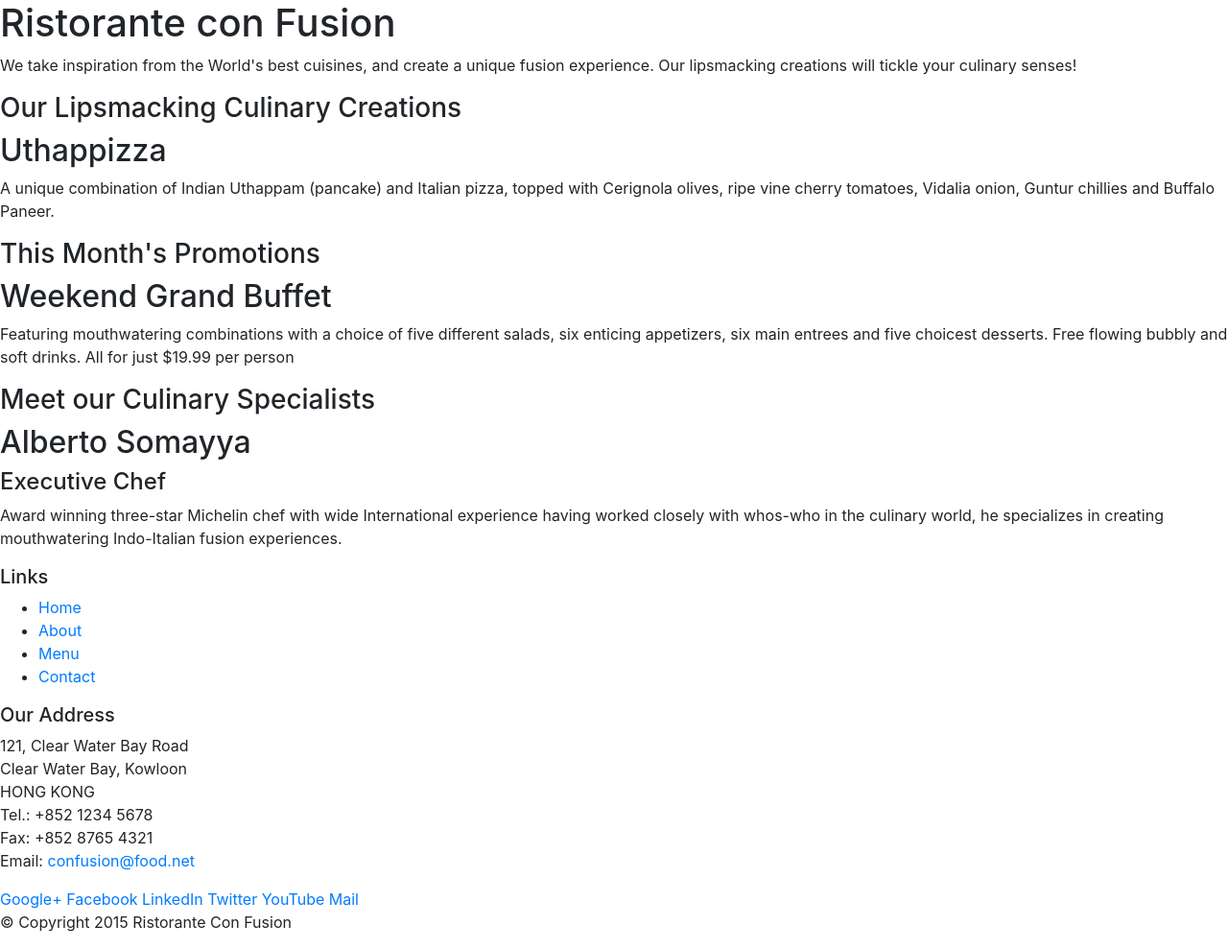
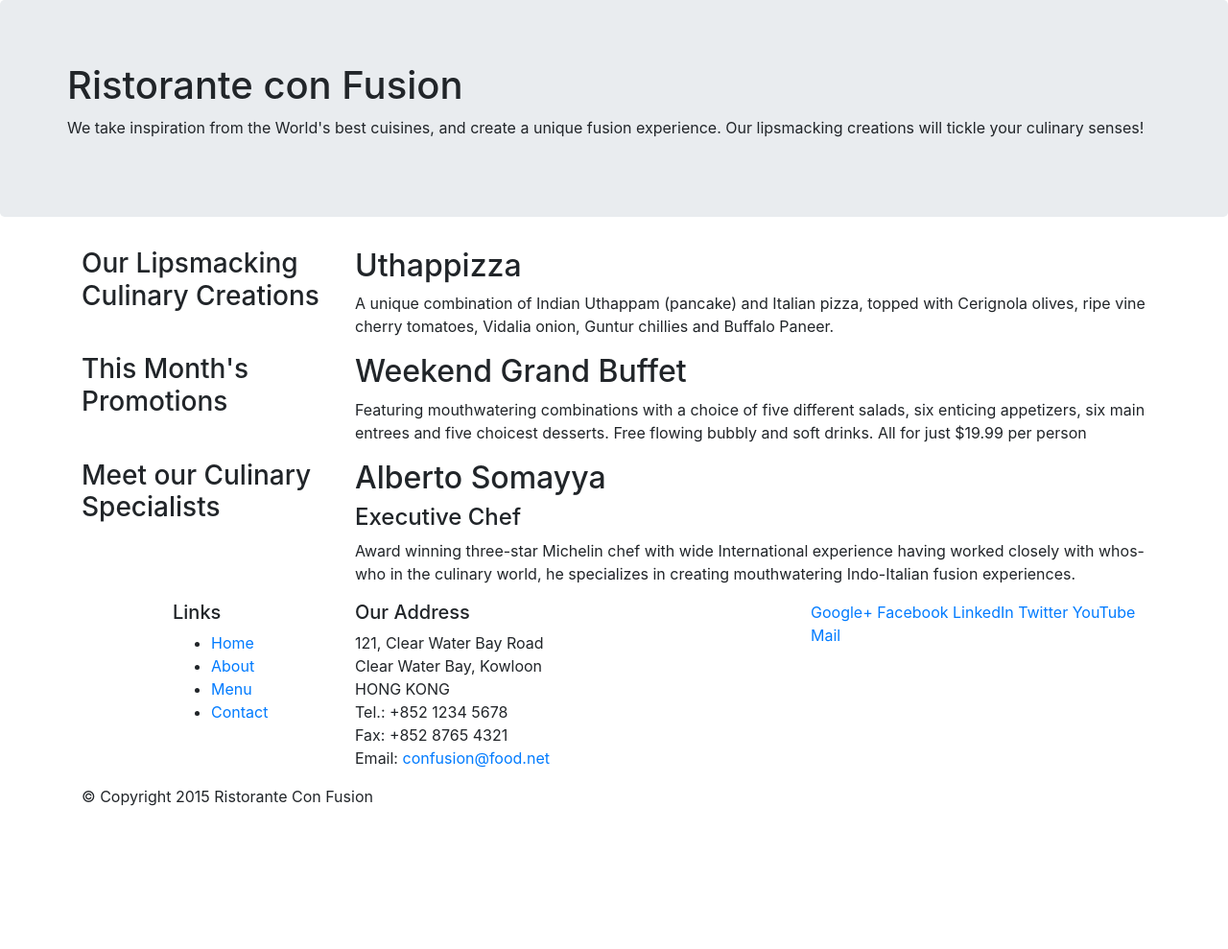
Before and after one commit to djcyphers/bootstrap4, a website: page index.html in a window 1280 px wide. Shown: the whole page at 96% size. After the commit the page ends 858 px from the top, so only its background shows below. Drawn offline with nearby package versions, Linux system fonts and the light colour scheme.

Commit message:
Bootstrap Grid Part 1

```diff
--- a/index.html
+++ b/index.html
@@ -14,46 +14,46 @@
 
 <body>
 
-    <header>
-        <div>
-            <div>
-                <div>
+    <header class="jumbotron">
+        <div class="container">
+            <div class="row">
+                <div class="col-12 col-sm-8"></div>
                     <h1>Ristorante con Fusion</h1>
                     <p>We take inspiration from the World's best cuisines, and create a unique fusion experience. Our lipsmacking creations will tickle your culinary senses!</p>
                 </div>
-                <div>
+                <div class="col col-sm">
                 </div>
             </div>
         </div>
     </header>
 
-    <div>
-        <div>
-            <div>
+    <div class="container">
+        <div class="row">
+            <div class="col-sm-4 push-sm-8 col-md-3 push-md-9">
                 <h3>Our Lipsmacking Culinary Creations</h3>
             </div>
-            <div>
+            <div class="col-sm pull-sm-4 push md-3 col-dm">
                 <h2>Uthappizza</h2>
                 <p>A unique combination of Indian Uthappam (pancake) and Italian pizza, topped with Cerignola olives, ripe vine cherry tomatoes, Vidalia onion, Guntur chillies and Buffalo Paneer.</p>
             </div>
         </div>
 
 
-        <div>
-            <div>
+        <div class="row">
+            <div class="col-sm-4 col-md-3">
                 <h3>This Month's Promotions</h3>
             </div>
-            <div>
+            <div class="col-sm col-dm">
                 <h2>Weekend Grand Buffet</h2>
                 <p>Featuring mouthwatering combinations with a choice of five different salads, six enticing appetizers, six main entrees and five choicest desserts. Free flowing bubbly and soft drinks. All for just $19.99 per person </p>
             </div>
         </div>
 
-        <div>
-            <div>
+        <div class="row">
+            <div class="col-sm-4 push-sm-8 col-md-3 push-md-9">
                 <h3>Meet our Culinary Specialists</h3>
             </div>
-            <div>
+            <div class="col-sm pull-sm-4 col-dm pull-md-3">
                 <h2>Alberto Somayya</h2>
                 <h4>Executive Chef</h4>
                 <p>Award winning three-star Michelin chef with wide International experience having worked closely with whos-who in the culinary world, he specializes in creating mouthwatering Indo-Italian fusion experiences. </p>
@@ -62,9 +62,9 @@
     </div>
 
     <footer>
-        <div>
-            <div>
-                <div>
+        <div class="container">
+            <div class="row">
+                <div class="col-5 offset-1 col-sm-2">
                     <h5>Links</h5>
                     <ul>
                         <li><a href="#">Home</a></li>
@@ -73,7 +73,7 @@
                         <li><a href="#">Contact</a></li>
                     </ul>
                 </div>
-                <div>
+                <div class="col-6 col-sm-5">
                     <h5>Our Address</h5>
                     <address>
 		              121, Clear Water Bay Road<br>
@@ -84,7 +84,7 @@
 		              Email: <a href="mailto:confusion@food.net">confusion@food.net</a>
 		           </address>
                 </div>
-                <div>
+                <div class="col col-sm-4">
                     <div>
                         <a href="http://google.com/+">Google+</a>
                         <a href="http://www.facebook.com/profile.php?id=">Facebook</a>
@@ -95,8 +95,8 @@
                     </div>
                 </div>
            </div>
-           <div>
-                <div>
+           <div class="row">
+                <div class="col-auto">
                     <p>© Copyright 2015 Ristorante Con Fusion</p>
                 </div>
            </div>
--- a/package.json
+++ b/package.json
@@ -12,5 +12,8 @@
   "license": "ISC",
   "devDependencies": {
     "lite-server": "^2.2.2"
+  },
+  "dependencies": {
+    "bootstrap": "^4.0.0-alpha.6"
   }
 }
```
Also changed, not shown: 1 other file.
